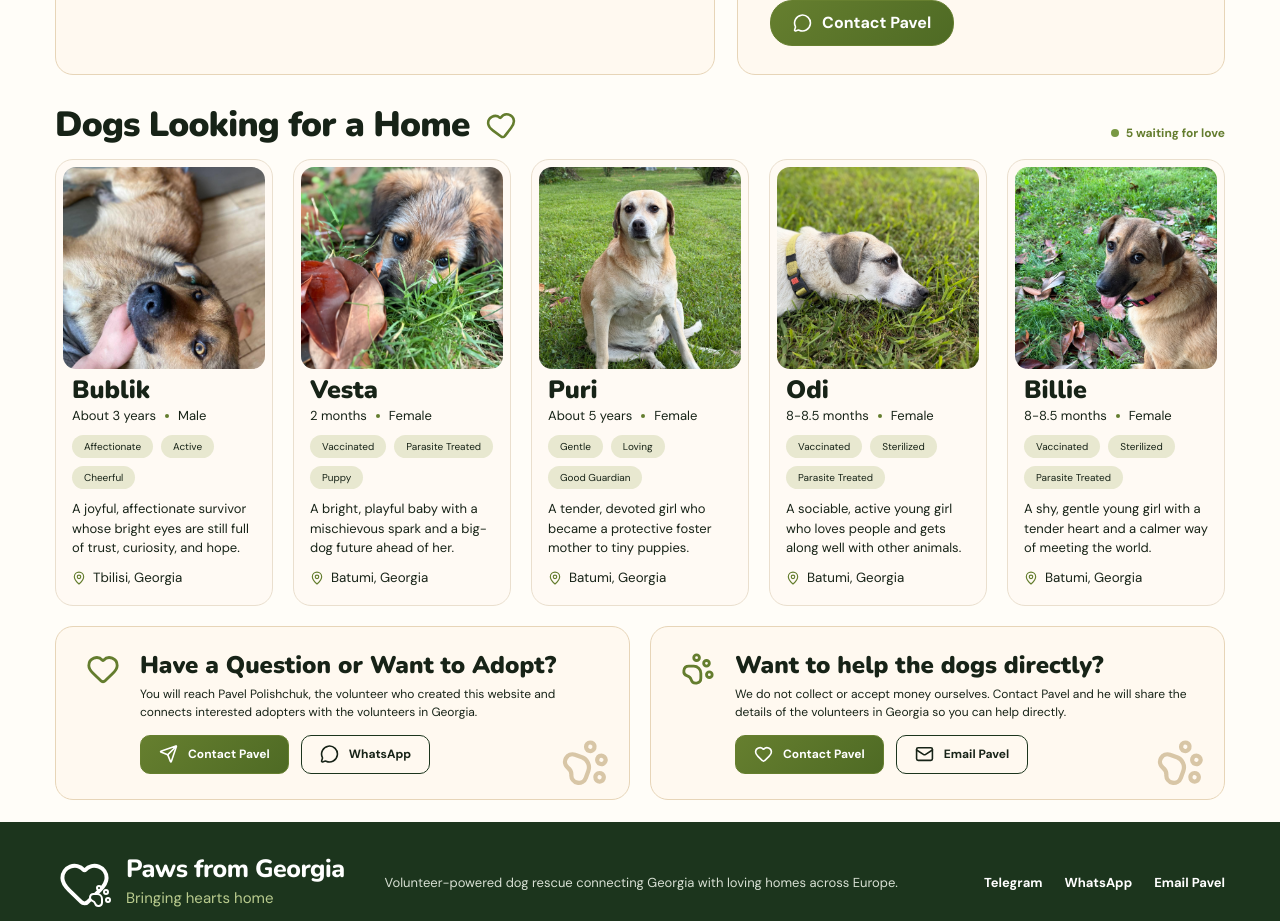
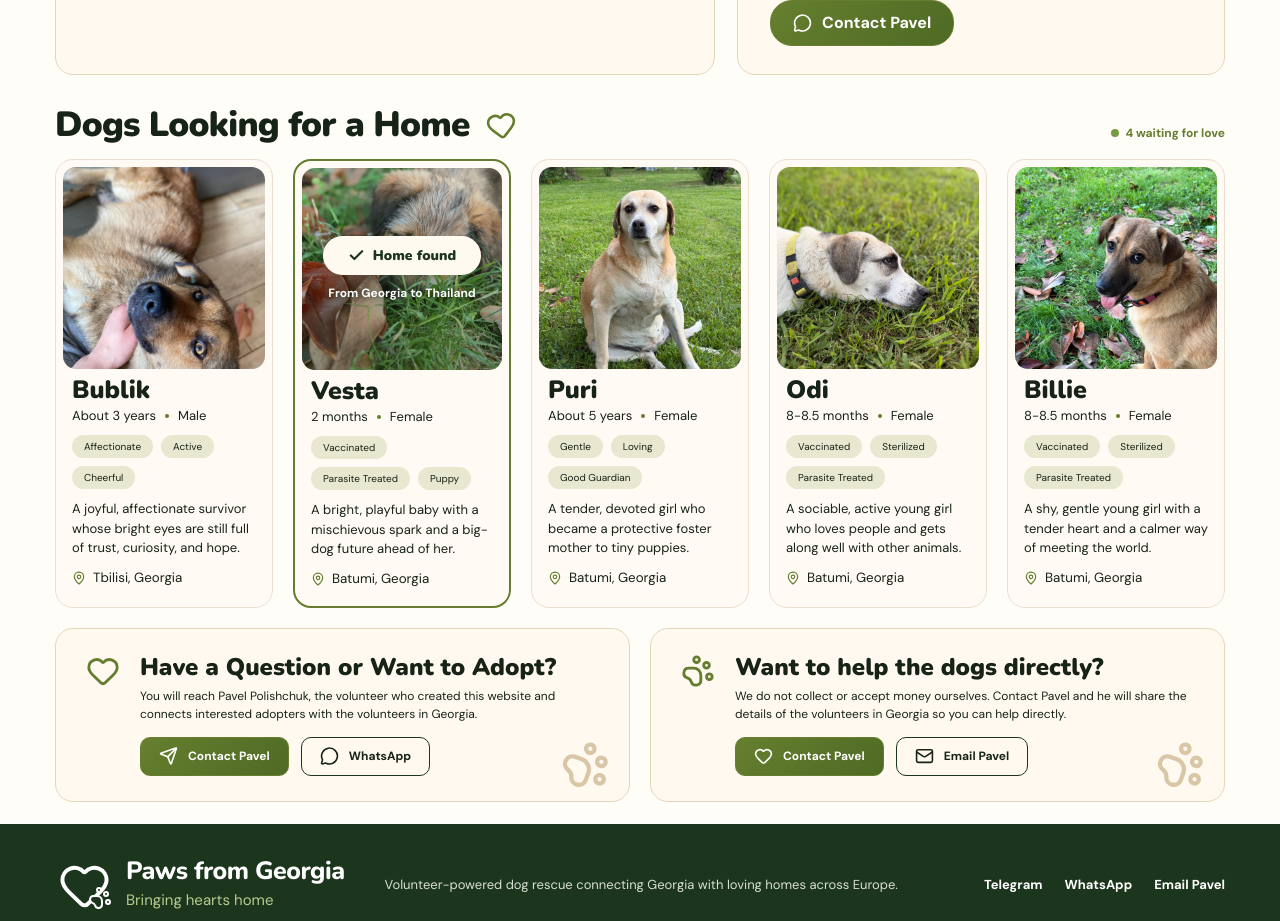
Before and after one commit to pashkinzon/paws_for_georgia, a React (Vite) app: page / in a window 1280 px wide. Shown: the part 1520-2441 px from the top of the page. Built offline with nearby package versions, Linux system fonts and the light colour scheme.

Commit message:
Mark Vesta as homeward bound to Thailand

```diff
--- a/src/App.jsx
+++ b/src/App.jsx
@@ -63,8 +63,12 @@ const siteText = {
     ],
     noFee: <>No adoption fee.<br/>Just love.</>,
     dogsTitle: 'Dogs Looking for a Home',
-    waiting: '5 waiting for love',
+    waiting: '4 waiting for love',
     meet: 'Meet',
+    homeFound: 'Home found',
+    journeyToThailand: 'From Georgia to Thailand',
+    foundHomeTitle: name => `${name} has found her home!`,
+    foundHomeText: 'Her next chapter is taking her from Georgia to her family in Thailand.',
     contactTitle: 'Have a Question or Want to Adopt?',
     contactText: 'You will reach Pavel Polishchuk, the volunteer who created this website and connects interested adopters with the volunteers in Georgia.',
     telegram: 'Text Pavel on Telegram',
@@ -131,8 +135,12 @@ const siteText = {
     ],
     noFee: <>Keine Schutzgebühr.<br/>Nur Liebe.</>,
     dogsTitle: 'Hunde suchen ein Zuhause',
-    waiting: '5 warten auf Liebe',
+    waiting: '4 warten auf Liebe',
     meet: 'Lerne',
+    homeFound: 'Zuhause gefunden',
+    journeyToThailand: 'Von Georgien nach Thailand',
+    foundHomeTitle: name => `${name} hat ihr Zuhause gefunden!`,
+    foundHomeText: 'Ihr nächstes Kapitel führt sie von Georgien zu ihrer Familie in Thailand.',
     contactTitle: 'Fragen oder Interesse an einer Adoption?',
     contactText: 'Du erreichst Pavel Polishchuk, den Freiwilligen, der diese Website erstellt hat und Interessenten mit den Freiwilligen in Georgien verbindet.',
     telegram: 'Pavel auf Telegram schreiben',
@@ -199,8 +207,12 @@ const siteText = {
     ],
     noFee: <>Без платы за усыновление.<br/>Только любовь.</>,
     dogsTitle: 'Собаки ищут дом',
-    waiting: '5 ждут любви',
+    waiting: '4 ждут любви',
     meet: 'Познакомиться:',
+    homeFound: 'Дом найден',
+    journeyToThailand: 'Из Грузии в Таиланд',
+    foundHomeTitle: name => `${name} нашла свой дом!`,
+    foundHomeText: 'Новая глава её жизни начинается с путешествия из Грузии к семье в Таиланде.',
     contactTitle: 'Есть вопросы или хотите забрать собаку?',
     contactText: 'Вы напишете Павлу Полищуку, волонтёру, который создал этот сайт и связывает заинтересованных людей с волонтёрами в Грузии.',
     telegram: 'Написать Павлу в Telegram',
@@ -275,6 +287,7 @@ const dogData = [
   {
     slug: 'vesta',
     name: 'Vesta',
+    status: 'home-found',
     photos: dogPhotos('dog-vesta', 'vesta-1.jpeg'),
     en: {
       age: '2 months',
@@ -282,7 +295,7 @@ const dogData = [
       location: 'Batumi, Georgia',
       tags: ['Vaccinated', 'Parasite treated', 'Puppy'],
       bio: 'A bright, playful baby with a mischievous spark and a big-dog future ahead of her.',
-      longBio: 'Vesta was born on April 30 and has just turned two months old. She has already been treated against parasites and received her first vaccination; the remaining puppy vaccinations will follow on schedule. Like every happy youngster, she is cheerful, curious, playful, and wonderfully full of energy. Vesta is expected to grow into a large dog, as her mother is big and her father was likely large as well. There is even a chance her father was a Deutsch Drahthaar, judging by her expressive little face.'
+      longBio: 'Vesta was born on April 30 and has just turned two months old. She has already been treated against parasites and received her first vaccination; the remaining puppy vaccinations will follow on schedule. Like every happy youngster, she is cheerful, curious, playful, and wonderfully full of energy. Vesta is expected to grow into a large dog, as her mother is big and her father was likely large as well. There is even a chance her father was a Deutsch Drahthaar, judging by her expressive little face. Wonderful news: Vesta has found her family and is being taken from Georgia to her new home in Thailand.'
     },
     de: {
       age: '2 Monate',
@@ -290,7 +303,7 @@ const dogData = [
       location: 'Batumi, Georgien',
       tags: ['Geimpft', 'Entwurmt & behandelt', 'Welpe'],
       bio: 'Ein fröhliches, verspieltes Hundekind mit frechem Blick und der Aussicht, einmal groß zu werden.',
-      longBio: 'Vesta wurde am 30. April geboren und ist nun zwei Monate alt. Sie wurde bereits gegen Parasiten behandelt und hat ihre erste Impfung erhalten; die weiteren Welpenimpfungen folgen planmäßig. Wie alle glücklichen Hundekinder ist sie fröhlich, neugierig, verspielt und voller Energie. Vesta wird voraussichtlich eine große Hündin, denn ihre Mutter ist groß und auch ihr Vater war vermutlich groß. Ihrem ausdrucksstarken Gesicht nach könnte ihr Vater sogar ein Deutsch Drahthaar gewesen sein.'
+      longBio: 'Vesta wurde am 30. April geboren und ist nun zwei Monate alt. Sie wurde bereits gegen Parasiten behandelt und hat ihre erste Impfung erhalten; die weiteren Welpenimpfungen folgen planmäßig. Wie alle glücklichen Hundekinder ist sie fröhlich, neugierig, verspielt und voller Energie. Vesta wird voraussichtlich eine große Hündin, denn ihre Mutter ist groß und auch ihr Vater war vermutlich groß. Ihrem ausdrucksstarken Gesicht nach könnte ihr Vater sogar ein Deutsch Drahthaar gewesen sein. Wunderbare Neuigkeiten: Vesta hat ihre Familie gefunden und wird von Georgien in ihr neues Zuhause in Thailand gebracht.'
     },
     ru: {
       age: '2 месяца',
@@ -298,7 +311,7 @@ const dogData = [
       location: 'Батуми, Грузия',
       tags: ['Вакцинирована', 'Обработана от паразитов', 'Щенок'],
       bio: 'Яркая, игривая малышка с озорным характером и будущим большой собаки.',
-      longBio: 'Веста родилась 30 апреля, ей уже два месяца. Она обработана от паразитов и получила первую вакцину; остальные прививки будут сделаны по сроку. Как все малыши, она весёлая, любопытная, игривая и полная энергии. Во взрослом возрасте Веста, скорее всего, будет крупной собакой: её мама большая, и папа, вероятно, тоже был крупным. Есть шанс, что папа был породы дратхаар — уж очень Веста похожа мордочкой.'
+      longBio: 'Веста родилась 30 апреля, ей уже два месяца. Она обработана от паразитов и получила первую вакцину; остальные прививки будут сделаны по сроку. Как все малыши, она весёлая, любопытная, игривая и полная энергии. Во взрослом возрасте Веста, скорее всего, будет крупной собакой: её мама большая, и папа, вероятно, тоже был крупным. Есть шанс, что папа был породы дратхаар — уж очень Веста похожа мордочкой. Прекрасная новость: Веста нашла свою семью и отправляется из Грузии в новый дом в Таиланде.'
     },
   },
   {
@@ -504,8 +517,9 @@ function VolunteerSection({ text, openContact }) {
 }
 
 function DogCard({ dog, text }) {
-  return <article className="dog-card">
-    <Link to={`/dogs/${dog.slug}`} className="dog-image-link"><img src={dog.photos[0].src} alt={dog.name}/><span>{text.meet} {dog.name} <ChevronRight/></span></Link>
+  const hasHome = dog.status === 'home-found'
+  return <article className={`dog-card${hasHome ? ' home-found' : ''}`}>
+    <Link to={`/dogs/${dog.slug}`} className="dog-image-link"><img src={dog.photos[0].src} alt={dog.name}/>{hasHome ? <span className="home-found-overlay"><b><Check/> {text.homeFound}</b><small>{text.journeyToThailand}</small></span> : <span>{text.meet} {dog.name} <ChevronRight/></span>}</Link>
     <div className="dog-card-body">
       <h3>{dog.name}</h3><div className="dog-meta"><span>{dog.age}</span><i/> <span>{dog.sex}</span></div>
       <div className="tags">{dog.tags.map(tag => <span key={tag}>{tag}</span>)}</div>
@@ -579,6 +593,7 @@ function DogProfile({ lang, setLang, text, dogs }) {
     }
   }, [photoCount, viewerIndex])
   if (!dog) return <NotFound text={text} />
+  const hasHome = dog.status === 'home-found'
   const profileUrl = dogProfileUrl(dog.slug)
   const message = shareMessage(dog, text)
   const encodedMessage = encodeURIComponent(`${message}\n${profileUrl}`)
@@ -591,10 +606,10 @@ function DogProfile({ lang, setLang, text, dogs }) {
   return <><Header lang={lang} setLang={setLang} text={text} openContact={() => setContactOpen(true)}/><main className="profile-page">
     <Link className="back-link" to="/#dogs"><ArrowLeft/> {text.backToDogs}</Link>
     <div className="profile-layout">
-      <button className="profile-image image-button" type="button" onClick={() => setViewerIndex(0)} aria-label={`${text.openPhoto}: ${dog.name}`}>
-        <img src={dog.photos[0].src} alt={dog.name}/><span><ShieldCheck/> {text.ready}</span>
+      <button className={`profile-image image-button${hasHome ? ' home-found' : ''}`} type="button" onClick={() => setViewerIndex(0)} aria-label={`${text.openPhoto}: ${dog.name}`}>
+        <img src={dog.photos[0].src} alt={dog.name}/><span>{hasHome ? <><Check/> {text.homeFound} · {text.journeyToThailand}</> : <><ShieldCheck/> {text.ready}</>}</span>
       </button>
-      <div className="profile-copy"><span className="eyebrow"><PawPrint/> {text.profileEyebrow}</span><h1>{dog.name}</h1><div className="profile-meta"><span>{dog.age}</span><i/><span>{dog.sex}</span><i/><span><MapPin/>{dog.location}</span></div><div className="tags large">{dog.tags.map(tag => <span key={tag}><Check/>{tag}</span>)}</div><p className="lead">{dog.bio}</p><p>{dog.longBio}</p><div className="profile-actions"><button className="button primary" type="button" onClick={() => setContactOpen(true)}><Send/> {text.askAbout} {dog.name}</button><button className="button outline" onClick={share}><Share2/> {text.shareProfile}</button></div><div className="share-row" aria-label={`${text.shareOn} ${dog.name}`}><span>{text.shareOn}</span><a href={`https://wa.me/?text=${encodedMessage}`} target="_blank" rel="noreferrer">{text.whatsapp}</a><a href={`https://t.me/share/url?url=${encodeURIComponent(profileUrl)}&text=${encodeURIComponent(message)}`} target="_blank" rel="noreferrer">Telegram</a><a href={`sms:?body=${encodedMessage}`}>{text.messages}</a><a href={`mailto:?subject=${encodedSubject}&body=${encodedMessage}`}>{text.email}</a></div></div>
+      <div className="profile-copy"><span className="eyebrow"><PawPrint/> {hasHome ? text.homeFound : text.profileEyebrow}</span><h1>{dog.name}</h1><div className="profile-meta"><span>{dog.age}</span><i/><span>{dog.sex}</span><i/><span><MapPin/>{dog.location}</span></div><div className="tags large">{dog.tags.map(tag => <span key={tag}><Check/>{tag}</span>)}</div><p className="lead">{dog.bio}</p><p>{dog.longBio}</p><div className="profile-actions">{!hasHome && <button className="button primary" type="button" onClick={() => setContactOpen(true)}><Send/> {text.askAbout} {dog.name}</button>}<button className="button outline" onClick={share}><Share2/> {text.shareProfile}</button></div><div className="share-row" aria-label={`${text.shareOn} ${dog.name}`}><span>{text.shareOn}</span><a href={`https://wa.me/?text=${encodedMessage}`} target="_blank" rel="noreferrer">{text.whatsapp}</a><a href={`https://t.me/share/url?url=${encodeURIComponent(profileUrl)}&text=${encodeURIComponent(message)}`} target="_blank" rel="noreferrer">Telegram</a><a href={`sms:?body=${encodedMessage}`}>{text.messages}</a><a href={`mailto:?subject=${encodedSubject}&body=${encodedMessage}`}>{text.email}</a></div></div>
     </div>
     {dog.photos.length > 1 && <section className="profile-gallery" aria-label={`${dog.name} photo gallery`}>
       {dog.photos.slice(1).map((photo, index) => <button className="gallery-thumb" key={photo.filename} type="button" onClick={() => setViewerIndex(index + 1)} aria-label={`${text.openPhoto}: ${dog.name}`}>
@@ -611,7 +626,7 @@ function DogProfile({ lang, setLang, text, dogs }) {
         <small>{viewerIndex + 1} / {dog.photos.length}</small>
       </div>
     </div>}
-    <section className="profile-next"><Heart/><div><h2>{text.profileNextTitle(dog.name)}</h2><p>{text.profileNextText}</p></div><a className="button outline" href="/#process">{text.seeProcess}</a></section>
+    <section className={`profile-next${hasHome ? ' home-found' : ''}`}><Heart/><div><h2>{hasHome ? text.foundHomeTitle(dog.name) : text.profileNextTitle(dog.name)}</h2><p>{hasHome ? text.foundHomeText : text.profileNextText}</p></div>{!hasHome && <a className="button outline" href="/#process">{text.seeProcess}</a>}</section>
   </main><Footer text={text}/>{contactOpen && <ContactModal text={text} onClose={() => setContactOpen(false)}/>}</>
 }
 
--- a/src/styles.css
+++ b/src/styles.css
@@ -80,3 +80,15 @@ body.viewer-open{overflow:hidden}
 @media(max-width:1180px){.dog-grid{grid-template-columns:repeat(3,minmax(0,1fr))}}
 @media(max-width:900px){.dog-grid{grid-template-columns:repeat(2,1fr)}}
 @media(max-width:600px){.dog-grid{display:flex}}
+
+/* Successful adoption state */
+.dog-card.home-found{border:2px solid var(--olive)}
+.dog-card.home-found .dog-image-link:after,.profile-image.home-found:after{content:"";position:absolute;inset:0;background:linear-gradient(180deg,#24351a26,#24351a80);pointer-events:none}
+.dog-card.home-found .home-found-overlay{inset:0;display:flex;opacity:1;transform:none;background:transparent;flex-direction:column;align-items:center;justify-content:center;gap:9px;color:#fff;text-align:center;z-index:1}
+.dog-card.home-found .home-found-overlay b{min-width:min(88%,250px);display:flex;align-items:center;justify-content:center;gap:8px;padding:11px 18px;border-radius:999px;background:#fffaf0;color:var(--green);font:900 14px/1.1 'Nunito';box-shadow:0 8px 24px #1b29142b}
+.dog-card.home-found .home-found-overlay b svg{width:17px;height:17px;stroke-width:3}
+.dog-card.home-found .home-found-overlay small{font-size:12px;font-weight:800;text-shadow:0 1px 7px #16210f}
+.dog-card.home-found:hover .home-found-overlay{opacity:1;transform:none}
+.profile-image.home-found span{z-index:1;background:#fffaf0;color:var(--green)}
+.profile-image.home-found span svg{stroke-width:3}
+.profile-next.home-found{border-color:#829650;background:linear-gradient(110deg,#f2f5e7,#fff9ed)}
```
